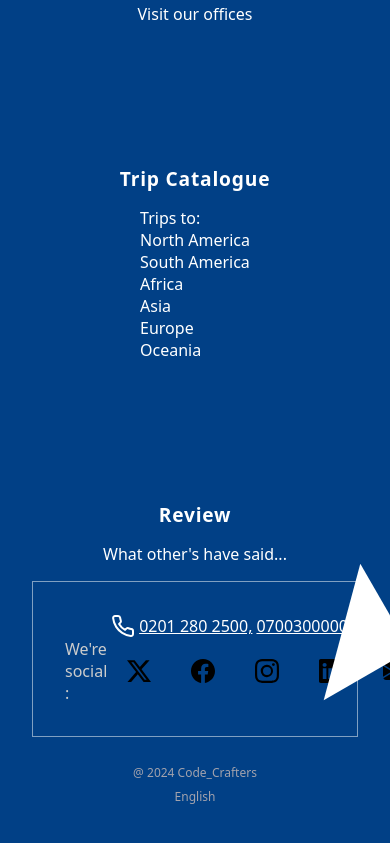
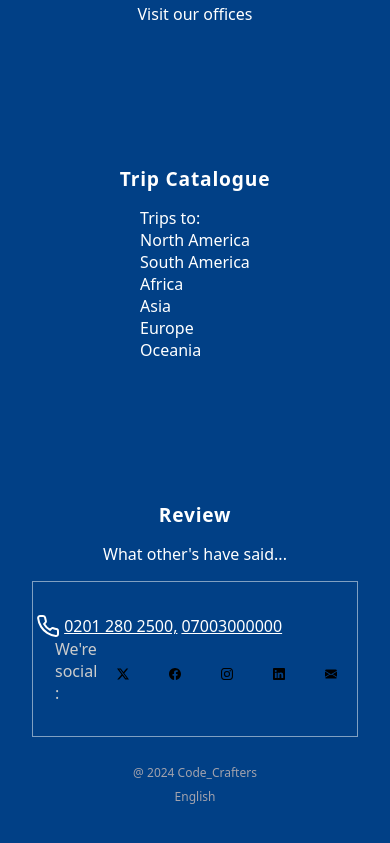
Before and after one commit to Quaintbrake5/Tech, a React (Vite) app: page /tourreview in a window 390 px wide. Shown: the part 2053-2896 px from the top of the page. Built offline with nearby package versions, Linux system fonts and the light colour scheme.

Commit message:
Added my project

```diff
--- a/src/Components/footer/Footer.css
+++ b/src/Components/footer/Footer.css
@@ -70,7 +70,7 @@
     flex-wrap: wrap;
 }
 
-.social-links::before {
+/* .social-links::before {
     content: "";
     position: absolute;
     top: 0;
@@ -80,11 +80,12 @@
     width: 0;
     z-index: 1;
     transform: rotate(60deg);
-}
+} */
 
 .social-links .phones {
     align-items: center;
     display: flex;
+    padding-right: 50px;
 }
 
 .social-links .phones svg {
@@ -172,6 +173,22 @@
         margin-top: 1rem;
     }
 
+    .social-links .phones{
+        align-items: center;
+        margin-left: -30px;
+    }
+
+    .right-text{
+        margin-left: -10px;
+    }
+
+    .social-icons svg{
+        align-items: center;
+        width: 12px;
+        height: 12px;
+    }
+
+
     .footer-container {
         padding: 0 1rem;
     }
```
